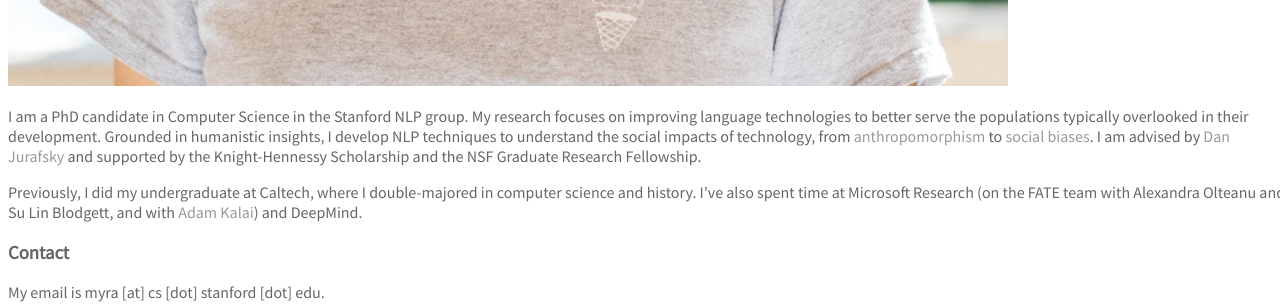
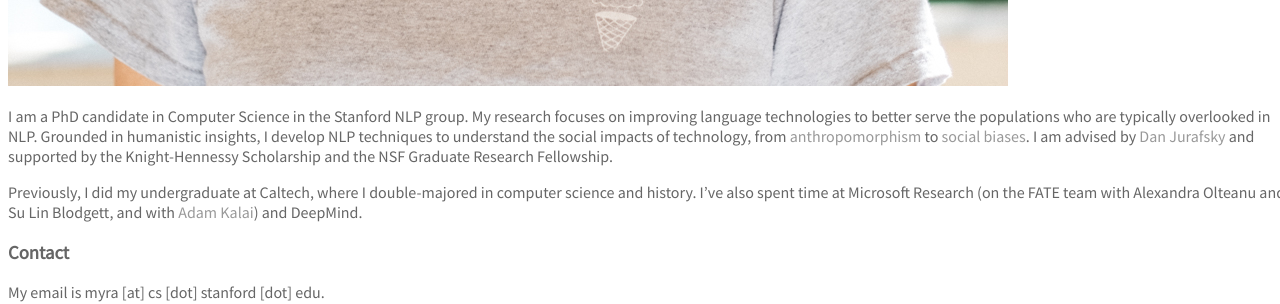
Before and after one commit to myracheng/myracheng.github.io, a Jekyll site: the page built from index.md, in a window 1280 px wide. Shown: the part 1237-1541 px from the top of the page. Built offline with Jekyll 4.4.1, drawn with Linux system fonts in a browser that asks for light colours; some web fonts are replaced; our own code applies the rules of GitHub Pages for plain Markdown files.

Commit message:
Update index.md

```diff
--- a/index.md
+++ b/index.md
@@ -6,7 +6,7 @@
 
 <img class="profile-picture" src="imgs/me.jpg">
 
-I am a PhD candidate in Computer Science in the Stanford NLP group. My research focuses on improving language technologies to better serve the populations typically overlooked in their development. Grounded in humanistic insights, I develop NLP techniques to understand the social impacts of technology, from [anthropomorphism](https://aclanthology.org/2024.eacl-long.49/) to [social biases](https://aclanthology.org/2023.acl-long.84/). I am advised by <a href="https://web.stanford.edu/~jurafsky">Dan Jurafsky</a> and supported by the Knight-Hennessy Scholarship and the NSF Graduate Research Fellowship.
+I am a PhD candidate in Computer Science in the Stanford NLP group. My research focuses on improving language technologies to better serve the populations who are typically overlooked in NLP. Grounded in humanistic insights, I develop NLP techniques to understand the social impacts of technology, from [anthropomorphism](https://aclanthology.org/2024.eacl-long.49/) to [social biases](https://aclanthology.org/2023.acl-long.84/). I am advised by <a href="https://web.stanford.edu/~jurafsky">Dan Jurafsky</a> and supported by the Knight-Hennessy Scholarship and the NSF Graduate Research Fellowship.
 
 Previously, I did my undergraduate at Caltech, where I double-majored in computer science and history. I've also spent time at Microsoft Research (on the FATE team with Alexandra Olteanu and Su Lin Blodgett, and with [Adam Kalai](https://kal.ai/)) and DeepMind.
 
```
